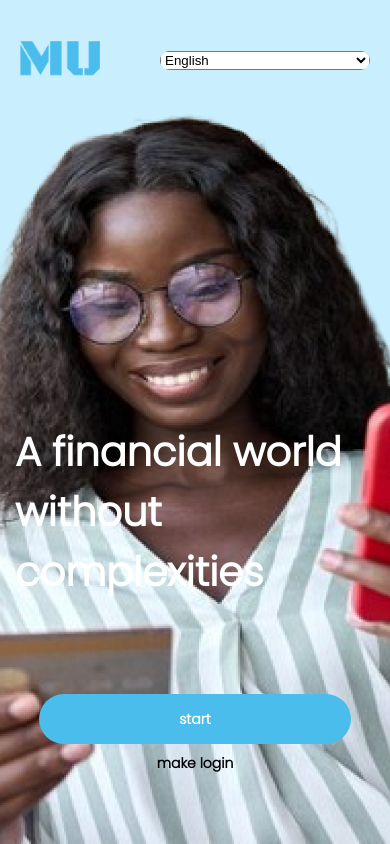
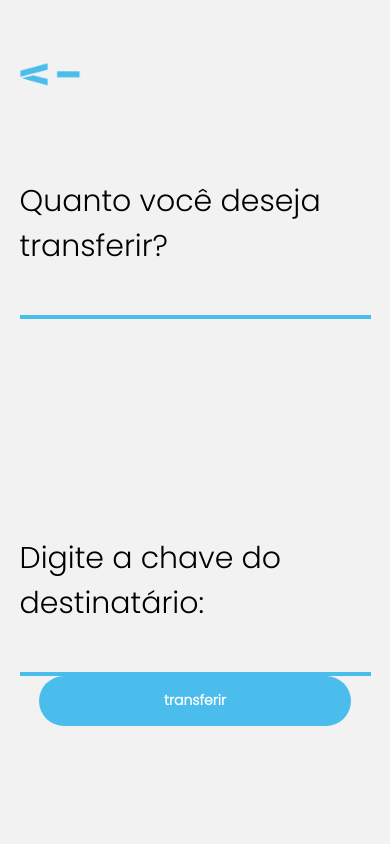
Before and after one commit to rafaelFacundo/bank_app_mobile, a React Native app: screen /InitialScreen in a window 390 px wide. Built offline with nearby package versions, Linux system fonts and the light colour scheme.

Commit message:
doing transfer screen

```diff
--- a/src/components/MuInput/index.tsx
+++ b/src/components/MuInput/index.tsx
@@ -14,6 +14,7 @@ interface Props {
   marginBottom?: number;
   marginLeft?: number;
   marginRight?: number;
+  amountMode?: boolean;
 }
 
 const MuInput: React.FC<Props> = ({
@@ -25,6 +26,7 @@ const MuInput: React.FC<Props> = ({
   marginLeft,
   marginRight,
   marginTop,
+  amountMode,
 }) => {
   const styleWithPropsApplied = styles(
     marginBottom,
@@ -56,6 +58,7 @@ const MuInput: React.FC<Props> = ({
         style={styleWithPropsApplied.muInput}
         defaultValue={state}
         secureTextEntry={passwordModeState}
+        keyboardType={amountMode ? "number-pad" : "default"}
       />
       {passwordMode && (
         <TouchableOpacity
--- a/src/components/Navigation/Navigation.tsx
+++ b/src/components/Navigation/Navigation.tsx
@@ -4,6 +4,7 @@ import { NavigationContainer } from "@react-navigation/native";
 import InitialScreen from "../../screens/InitialScreen";
 import CreateAccountStack from "./CreateAccounStack";
 import HomeScreen from "../../screens/HomeScreen";
+import TransferScreen from "../../screens/transferScreen";
 
 const MainStackCreator = createStackNavigator();
 const Navigation = () => {
@@ -15,7 +16,7 @@ const Navigation = () => {
       >
         <MainStackCreator.Screen
           name="InitialScreen"
-          component={InitialScreen}
+          component={TransferScreen}
         />
         <MainStackCreator.Screen
           name="CreateAccountStack"
--- /dev/null
+++ b/src/screens/transferScreen/index.tsx
@@ -0,0 +1,54 @@
+import React, { useState } from "react";
+import Container from "../../components/Container";
+import ArrowBackButton from "../../components/ArrowBack";
+import { View } from "react-native";
+import QuestionText from "../../components/QuestionText";
+import MuInput from "../../components/MuInput";
+import styles from "./styles";
+import MuButton from "../../components/MuButton";
+
+interface Props {
+  navigation: any;
+}
+
+const TransferScreen: React.FC<Props> = ({ navigation }) => {
+  const [amountToTransfer, setAmountToTransfer] = useState("");
+
+  return (
+    <Container>
+      <ArrowBackButton onPress={() => navigation.goBack()} />
+      <View style={styles.inputAndButtonView}>
+        <View style={styles.questionAndInputView}>
+          <View style={styles.questionText}>
+            <QuestionText
+              fontSize={30}
+              question={"Quanto você deseja transferir?"}
+            />
+          </View>
+          <View style={styles.inputView}>
+            <MuInput
+              setState={setAmountToTransfer}
+              state={amountToTransfer}
+              amountMode={true}
+            />
+          </View>
+        </View>
+        <View style={styles.questionAndInputView}>
+          <View style={styles.questionText}>
+            <QuestionText
+              fontSize={30}
+              question={"Digite a chave do destinatário:"}
+            />
+          </View>
+          <View style={styles.inputView}>
+            <MuInput setState={setAmountToTransfer} state={amountToTransfer} />
+          </View>
+
+          <MuButton text={"transferir"} onPress={() => {}} />
+        </View>
+      </View>
+    </Container>
+  );
+};
+
+export default TransferScreen;
--- /dev/null
+++ b/src/screens/transferScreen/styles.ts
@@ -0,0 +1,29 @@
+import { StyleSheet } from "react-native";
+
+const styles = StyleSheet.create({
+  questionText: {
+    width: "90%",
+  },
+  questionAndInputView: {
+    width: "100%",
+    alignItems: "center",
+    justifyContent: "center",
+  },
+  inputView: {
+    width: "90%",
+    display: "flex",
+    justifyContent: "center",
+    alignItems: "center",
+  },
+  inputAndButtonView: {
+    width: "100%",
+    height: "100%",
+    alignItems: "center",
+    justifyContent: "space-around",
+
+    paddingBottom: 10,
+    paddingTop: 70,
+  },
+});
+
+export default styles;
```
